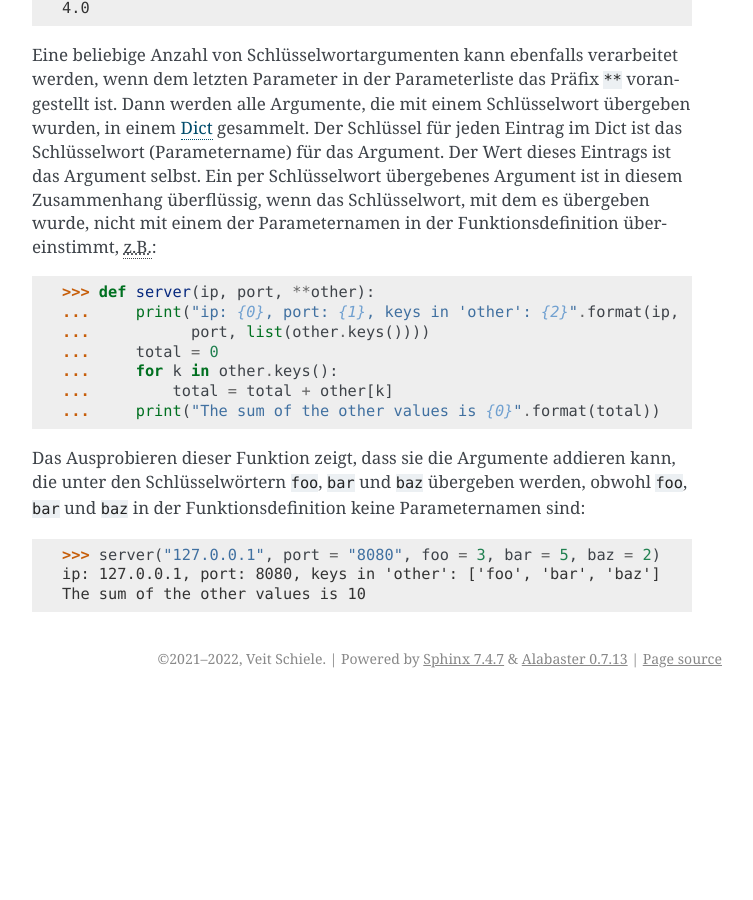
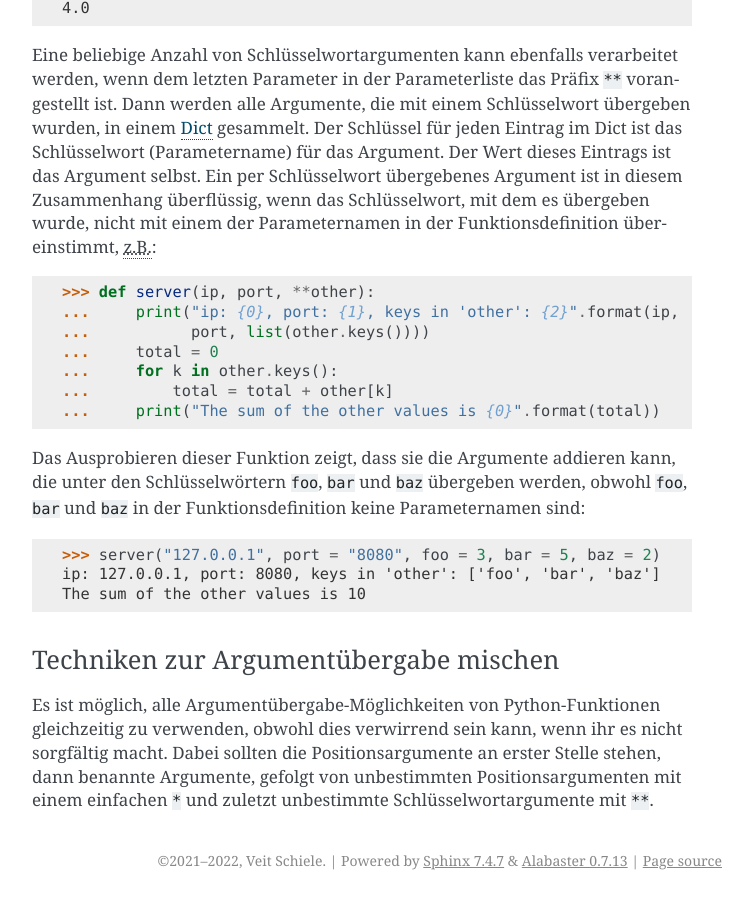
Before and after one commit to veit/python-basics-tutorial-de, a Sphinx documentation site: the page built from docs/functions.rst, in a window 1280 px wide and 900 px high, scrolled down 4003 px. Shown: the whole window, without its empty margins (388-1141 px from the left). Built offline with Sphinx 7.4.7, drawn with Linux system fonts in a browser that asks for light colours; pages that are not in the unit, such as notebooks, are missing from menus; before the commit the page ends 4701 px from its top, so only the background shows below that; some of the changed text lies outside the part shown.

Commit message:
:memo: Add mixed argument passing techniques

```diff
--- a/docs/functions.rst
+++ b/docs/functions.rst
@@ -231,3 +231,12 @@ Parameternamen sind:
     >>> server("127.0.0.1", port = "8080", foo = 3, bar = 5, baz = 2)
     ip: 127.0.0.1, port: 8080, keys in 'other': ['foo', 'bar', 'baz']
     The sum of the other values is 10
+
+Techniken zur Argumentübergabe mischen
+~~~~~~~~~~~~~~~~~~~~~~~~~~~~~~~~~~~~~~
+
+Es ist möglich, alle Argumentübergabe-Möglichkeiten von Python-Funktionen
+gleichzeitig zu verwenden, obwohl dies verwirrend sein kann, wenn ihr es nicht
+sorgfältig macht. Dabei sollten  die Positionsargumente an erster Stelle stehen,
+dann benannte Argumente, gefolgt von unbestimmten Positionsargumenten mit einem
+einfachen ``*`` und zuletzt unbestimmte Schlüsselwortargumente mit ``**``.
```
